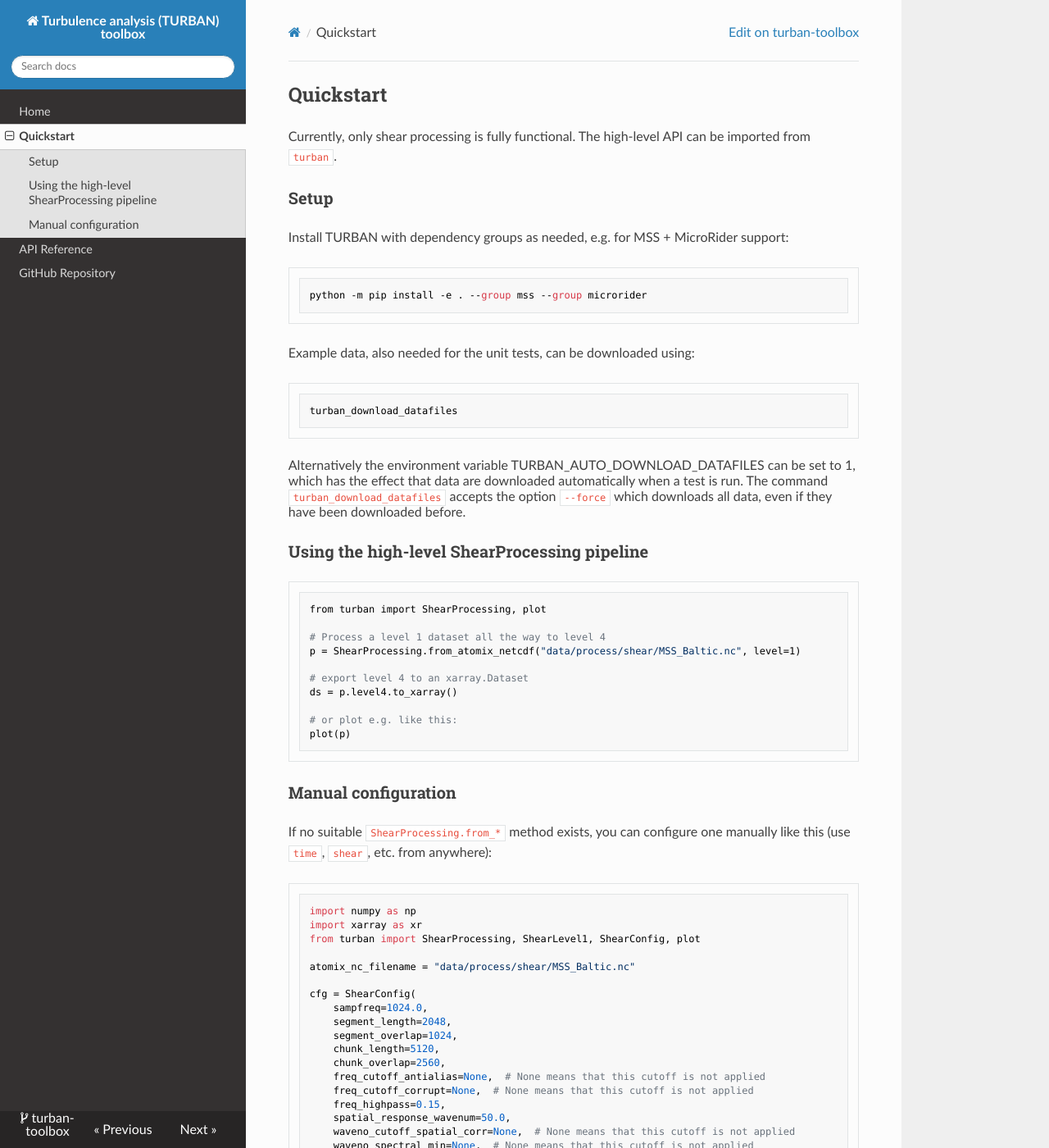
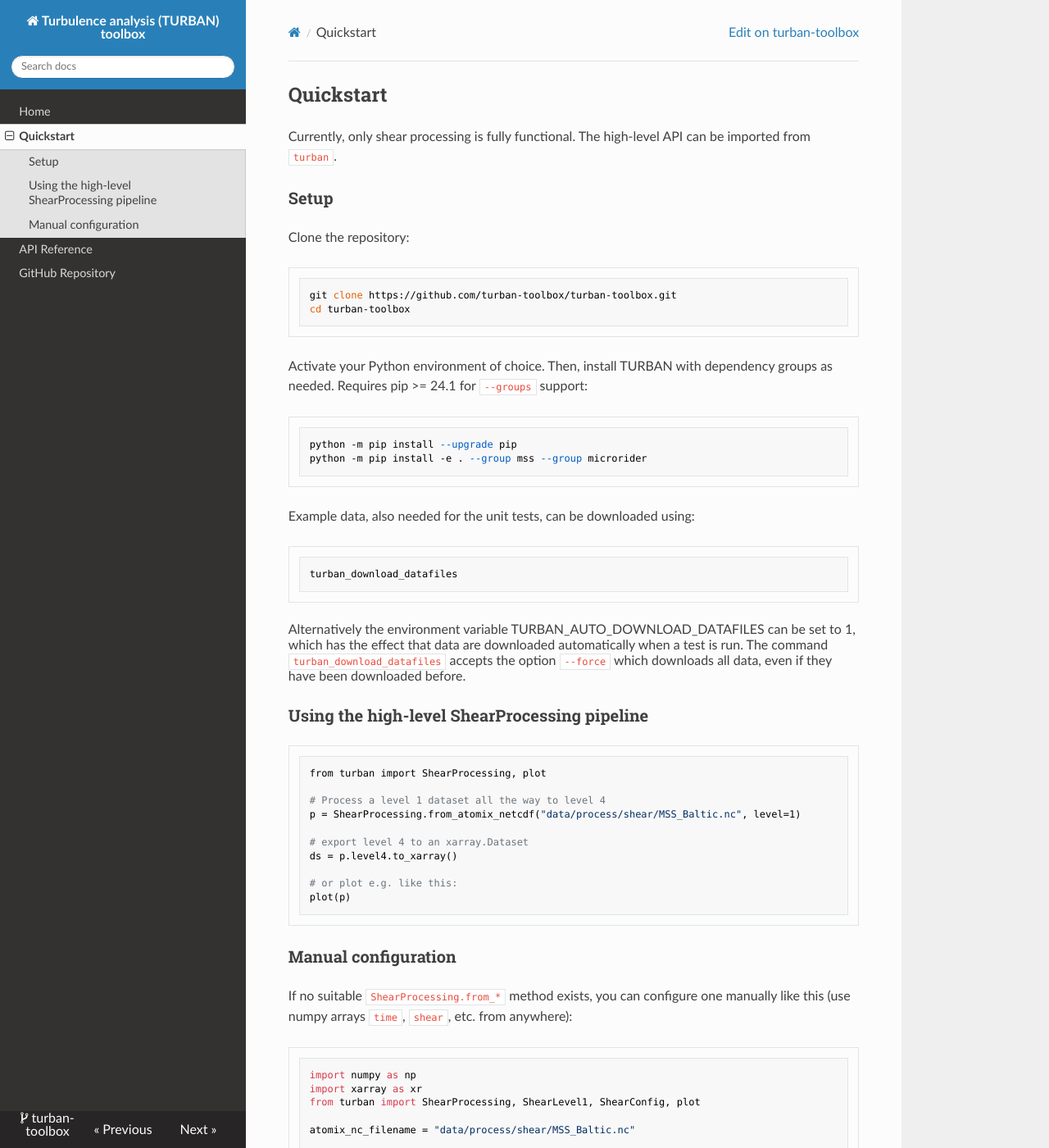
Before and after one commit to turban-toolbox/turban-toolbox, an MkDocs documentation site: the page built from docs/quickstart.md, in a window 1280 px wide and 1400 px high. Shown: the whole window at 82% size. Built offline with MkDocs 1.6.1, drawn with Linux system fonts in a browser that asks for light colours; nearby versions of some CDN libraries; some of the changed text lies outside the part shown.

Commit message:
small tweaks to quickstart

````diff
--- a/docs/quickstart.md
+++ b/docs/quickstart.md
@@ -4,9 +4,17 @@ Currently, only shear processing is fully functional. The high-level API can be
 
 ### Setup
 
-Install TURBAN with dependency groups as needed, e.g. for MSS + MicroRider support:
+Clone the repository:
 
 ```bash
+git clone https://github.com/turban-toolbox/turban-toolbox.git
+cd turban-toolbox
+```
+
+Activate your Python environment of choice. Then, install TURBAN with dependency groups as needed. Requires pip >= 24.1 for `--groups` support:
+
+```bash
+python -m pip install --upgrade pip
 python -m pip install -e . --group mss --group microrider
 ```
 
@@ -37,7 +45,7 @@ plot(p)
 
 ### Manual configuration
 
-If no suitable `ShearProcessing.from_*` method exists, you can configure one manually like this (use `time`, `shear`, etc. from anywhere):
+If no suitable `ShearProcessing.from_*` method exists, you can configure one manually like this (use numpy arrays `time`, `shear`, etc. from anywhere):
 
 ```python
 import numpy as np
````
Also changed, not shown: other parts of docs/quickstart.md (+0 -2 lines).
